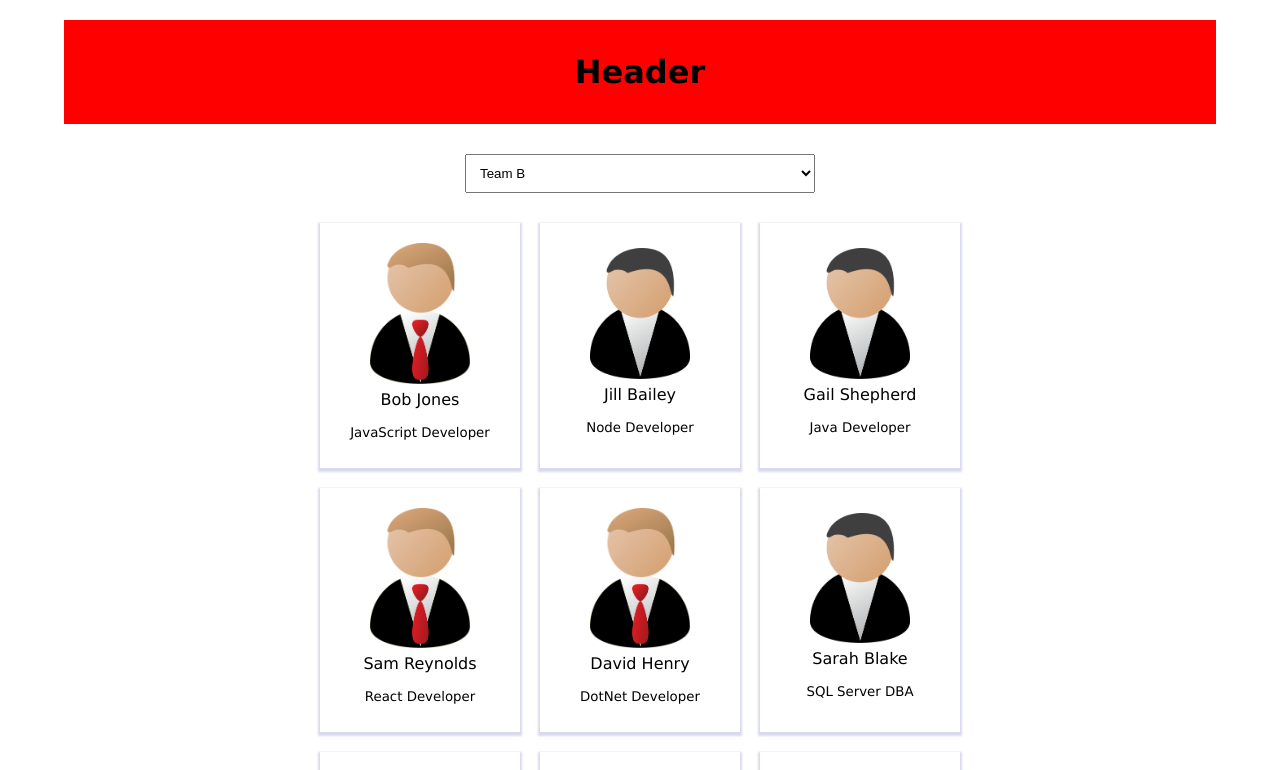
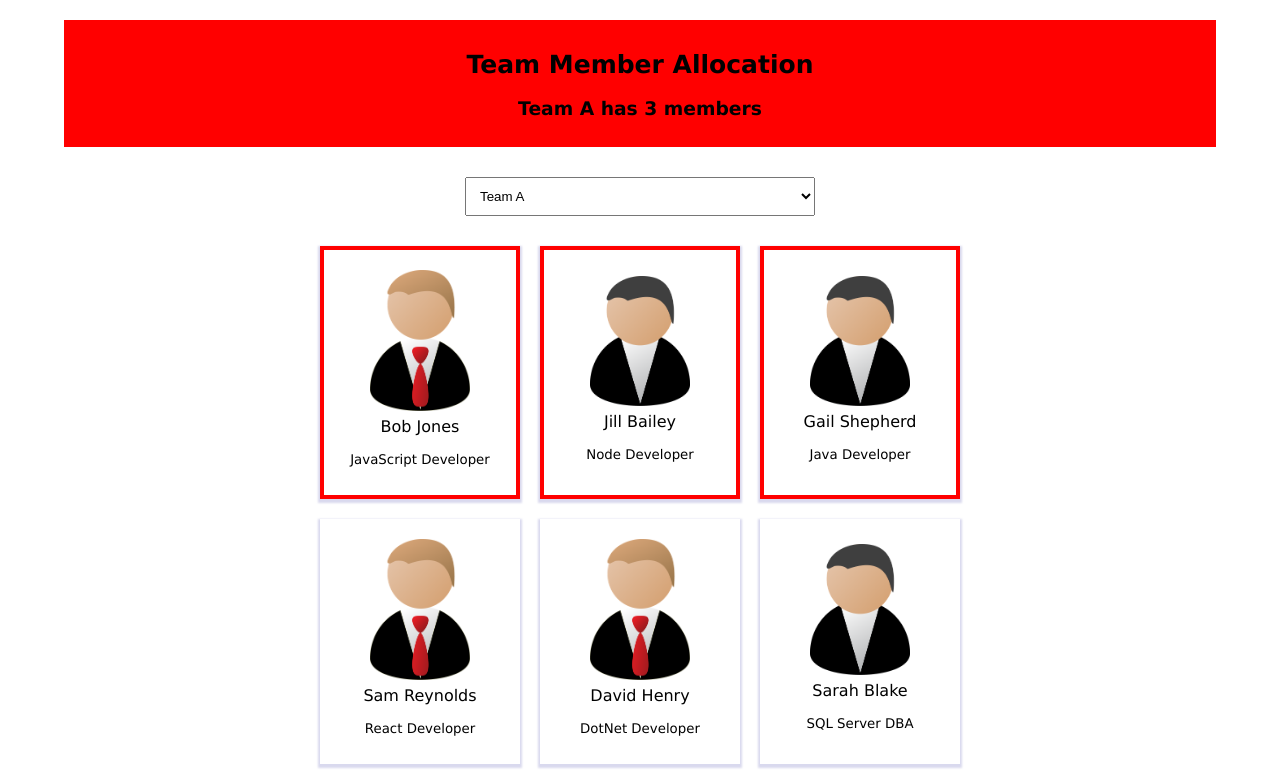
Before and after one commit to Empire688682/Team-Allocation-Project, a React (Vite) app: page / in a window 1280 px wide. Shown: the top 770 px of the page. Built offline with nearby package versions, Linux system fonts and the light colour scheme.

Commit message:
new update

```diff
--- a/src/App.jsx
+++ b/src/App.jsx
@@ -1,16 +1,122 @@
-import React from 'react';
+// eslint-disable-next-line no-unused-vars
+import React, { useState,useEffect } from 'react';
 import Header from './Component/header';
-import Employees from './Component/Employee'
+import Employees from './Component/Employee';
 import Footer from './Component/footer';
 import './Component/content.css'
 import './App.css'
 
 const App = () => {
+
+  const [employees, setEmployees] = useState(JSON.parse(localStorage.getItem("employees")) || [ {id: 1,
+    fullName: "Bob Jones",
+    designation: "JavaScript Developer",
+    gender: "male",
+    teamName: "Team A"
+  },
+  {
+    id: 2,
+    fullName: "Jill Bailey",
+    designation: "Node Developer",
+    gender: "female",
+    teamName: "Team A"
+  },
+  {
+    id: 3,
+    fullName: "Gail Shepherd",
+    designation: "Java Developer",
+    gender: "female",
+    teamName: "Team A"
+  },
+  {
+    id: 4,
+    fullName: "Sam Reynolds",
+    designation: "React Developer",
+    gender: "male",
+    teamName: "Team B"
+  },
+  {
+    id: 5,
+    fullName: "David Henry",
+    designation: "DotNet Developer",
+    gender: "male",
+    teamName: "Team B"
+  },
+  {
+    id: 6,
+    fullName: "Sarah Blake",
+    designation: "SQL Server DBA",
+    gender: "female",
+    teamName: "Team B"
+  },
+  {
+    id: 7,
+    fullName: "James Bennet",
+    designation: "Angular Developer",
+    gender: "male",
+    teamName: "Team C"
+  },
+  {
+    id: 8,
+    fullName: "Jessica Faye",
+    designation: "API Developer",
+    gender: "female",
+    teamName: "Team C"
+  },
+  {
+    id: 9,
+    fullName: "Lita Stone",
+    designation: "C++ Developer",
+    gender: "female",
+    teamName: "Team C"
+  },
+  {
+    id: 10,
+    fullName: "Daniel Young",
+    designation: "Python Developer",
+    gender: "male",
+    teamName: "Team D"
+  },
+  {
+    id: 11,
+    fullName: "Adrian Jacobs",
+    designation: "Vue Developer",
+    gender: "male",
+    teamName: "Team D"
+  },
+  {
+    id: 12,
+    fullName: "Devin Monroe",
+    designation: "Graphic Designer",
+    gender: "male",
+    teamName: "Team D"}]);
+
+const [selectedTeam, setSelectedTeam] = useState(JSON.parse(localStorage.getItem("selectedTeam")) || "Team A");
+
+useEffect(() =>{
+  localStorage.setItem("employees", JSON.stringify(employees));
+},[employees]);
+
+useEffect(() =>{
+  localStorage.setItem("selectedTeam", JSON.stringify(selectedTeam));
+},[selectedTeam])
+
+function handleTeamSelectionChange(event){
+setSelectedTeam(event.target.value);
+}
+
+function handleEmployeeCardClick(event){
+const transformedEmployees = employees.map((employee) => employee.id === parseInt(event.currentTarget.id)
+                                            ? (employee.teamName === selectedTeam) ? {...employee, teamName:""}:{...employee, teamName: selectedTeam}
+                                            :employee);
+setEmployees(transformedEmployees);
+}
+
   return (
     <div className='app-content'>
-      <Header/>
-      <Employees/>
-      <Footer/>
+      <Header selectedTeam={selectedTeam} selectedTeamCount={employees.filter((employee) => employee.teamName === selectedTeam).length}/>
+      <Employees employees={employees} selectedTeam={selectedTeam} handleTeamSelectionChange={handleTeamSelectionChange} handleEmployeeCardClick={handleEmployeeCardClick} />
+      <Footer totalMember={employees.filter((employee) =>employee).length}/>
     </div>
   )
 }
--- a/src/Component/Employee.jsx
+++ b/src/Component/Employee.jsx
@@ -1,104 +1,12 @@
-import React, { useState } from 'react';
+
 import './content.css';
 import female_Icon from './Assets/woman placeholder.png'
 import male_Icon from './Assets/man placeholder.png'
 
-const Employees = () => {
-    const [employees, setEmployees] = useState([ {id: 1,
-        fullName: "Bob Jones",
-        designation: "JavaScript Developer",
-        gender: "male",
-        teamName: "TeamA"
-      },
-      {
-        id: 2,
-        fullName: "Jill Bailey",
-        designation: "Node Developer",
-        gender: "female",
-        teamName: "TeamA"
-      },
-      {
-        id: 3,
-        fullName: "Gail Shepherd",
-        designation: "Java Developer",
-        gender: "female",
-        teamName: "TeamA"
-      },
-      {
-        id: 4,
-        fullName: "Sam Reynolds",
-        designation: "React Developer",
-        gender: "male",
-        teamName: "TeamB"
-      },
-      {
-        id: 5,
-        fullName: "David Henry",
-        designation: "DotNet Developer",
-        gender: "male",
-        teamName: "TeamB"
-      },
-      {
-        id: 6,
-        fullName: "Sarah Blake",
-        designation: "SQL Server DBA",
-        gender: "female",
-        teamName: "TeamB"
-      },
-      {
-        id: 7,
-        fullName: "James Bennet",
-        designation: "Angular Developer",
-        gender: "male",
-        teamName: "TeamC"
-      },
-      {
-        id: 8,
-        fullName: "Jessica Faye",
-        designation: "API Developer",
-        gender: "female",
-        teamName: "TeamC"
-      },
-      {
-        id: 9,
-        fullName: "Lita Stone",
-        designation: "C++ Developer",
-        gender: "female",
-        teamName: "TeamC"
-      },
-      {
-        id: 10,
-        fullName: "Daniel Young",
-        designation: "Python Developer",
-        gender: "male",
-        teamName: "TeamD"
-      },
-      {
-        id: 11,
-        fullName: "Adrian Jacobs",
-        designation: "Vue Developer",
-        gender: "male",
-        teamName: "TeamD"
-      },
-      {
-        id: 12,
-        fullName: "Devin Monroe",
-        designation: "Graphic Designer",
-        gender: "male",
-        teamName: "TeamD"}]);
+// eslint-disable-next-line react/prop-types
+const Employees = ({employees,selectedTeam,handleTeamSelectionChange,handleEmployeeCardClick}) => {
 
-  const [selectedTeam, setSelectedTeam] = useState("Team B");
 
-  function handleTeamSelectionChange(event){
-    setSelectedTeam(event.target.value);
-  }
-
-  function handleEmployeeCardClick(event){
-    const transformedEmployees = employees.map((employee) => employee.id === parseInt(event.currentTarget.id)
-                                                ? (employee.teamName === selectedTeam) ? {...employee, teamName:""}:{...employee, teamName: selectedTeam}
-                                                :employee);
-    setEmployees(transformedEmployees);
-  }
   return (
     <main className='employees-content'>
         <div className="selections">
@@ -111,6 +19,7 @@ const Employees = () => {
         </div>
         <div className="card-collection">
             {employees.map((employee) => (
+
             // eslint-disable-next-line react/jsx-key
             <div className={(employee.teamName === selectedTeam?"card shadow":"card")} id={employee.id} onClick={handleEmployeeCardClick}>
                 {employee.gender === "female" ? <img src={female_Icon} className='card-img'/>:<img src={male_Icon} className='card-img'/>}
--- a/src/Component/content.css
+++ b/src/Component/content.css
@@ -3,6 +3,9 @@ header{
     background-color: red;
     padding: 20px;
     text-align: center;
+}
+header h1{
+    font-size: 25px;
 }
 .employees-content{
     display: flex;
--- a/src/Component/footer.jsx
+++ b/src/Component/footer.jsx
@@ -1,10 +1,11 @@
 import React from 'react';
 import './content.css';
 
-const footer = () => {
+const footer = ({totalMember}) => {
   return (
     <footer>
       <h1>Footer</h1>
+      <h2>{totalMember} Member</h2>
     </footer>
   )
 }
--- a/src/Component/header.jsx
+++ b/src/Component/header.jsx
@@ -1,9 +1,11 @@
+// eslint-disable-next-line no-unused-vars
 import React from 'react'
 
-const header = () => {
+const header = ({selectedTeam,selectedTeamCount}) => {
   return (
     <header>
-      <h1>Header</h1>
+      <h1>Team Member Allocation</h1>
+      <h3>{selectedTeam} has {selectedTeamCount} members</h3>
     </header>
   )
 }
```
